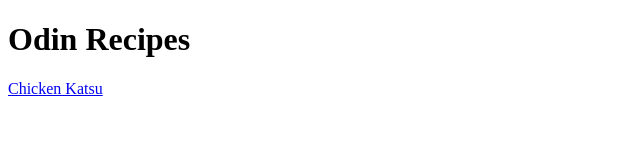
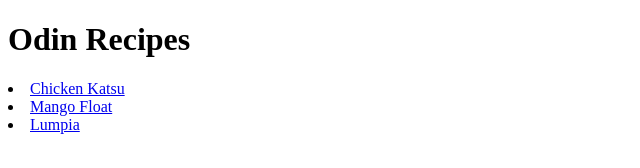
Before and after one commit to royc-td/odin-recipes, a plain HTML site: page index.html in a window 1280 px wide. Shown: the whole page, without its empty margins (0-640 px from the left). Drawn offline with Linux system fonts and the light colour scheme.

Commit message:
Added links to recipe pages

```diff
--- a/index.html
+++ b/index.html
@@ -8,7 +8,9 @@
 
 <body>
   <h1>Odin Recipes</h1>
-  <a href="./recipes/katsu.html">Chicken Katsu</a>
+  <li><a href="./recipes/katsu.html">Chicken Katsu</a></li>
+  <li><a href="./recipes/mangofloat.html">Mango Float</a></li>
+  <li><a href="./recipes/lumpia.html">Lumpia</a></li>
 </body>
 
 </html>
```
